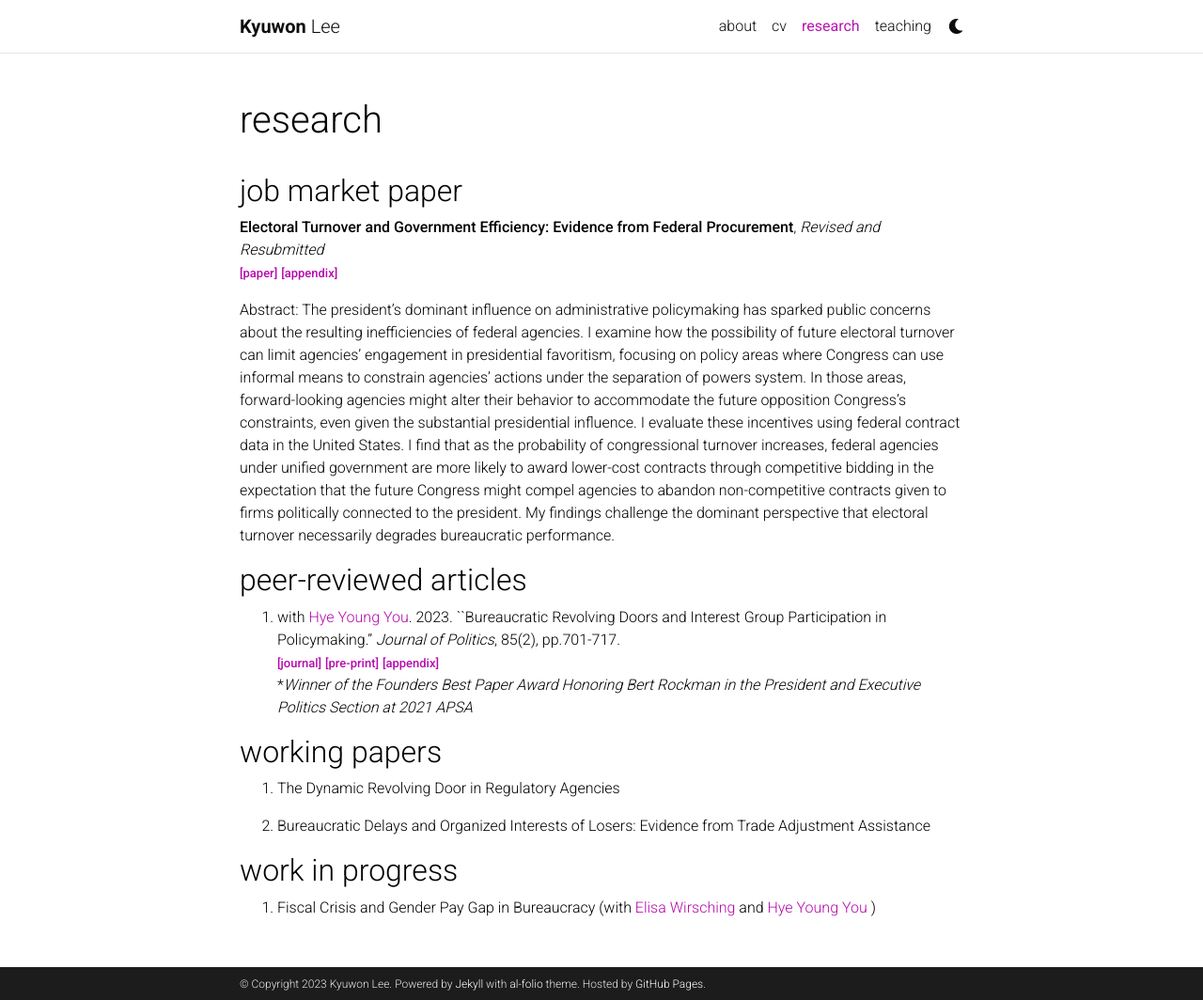
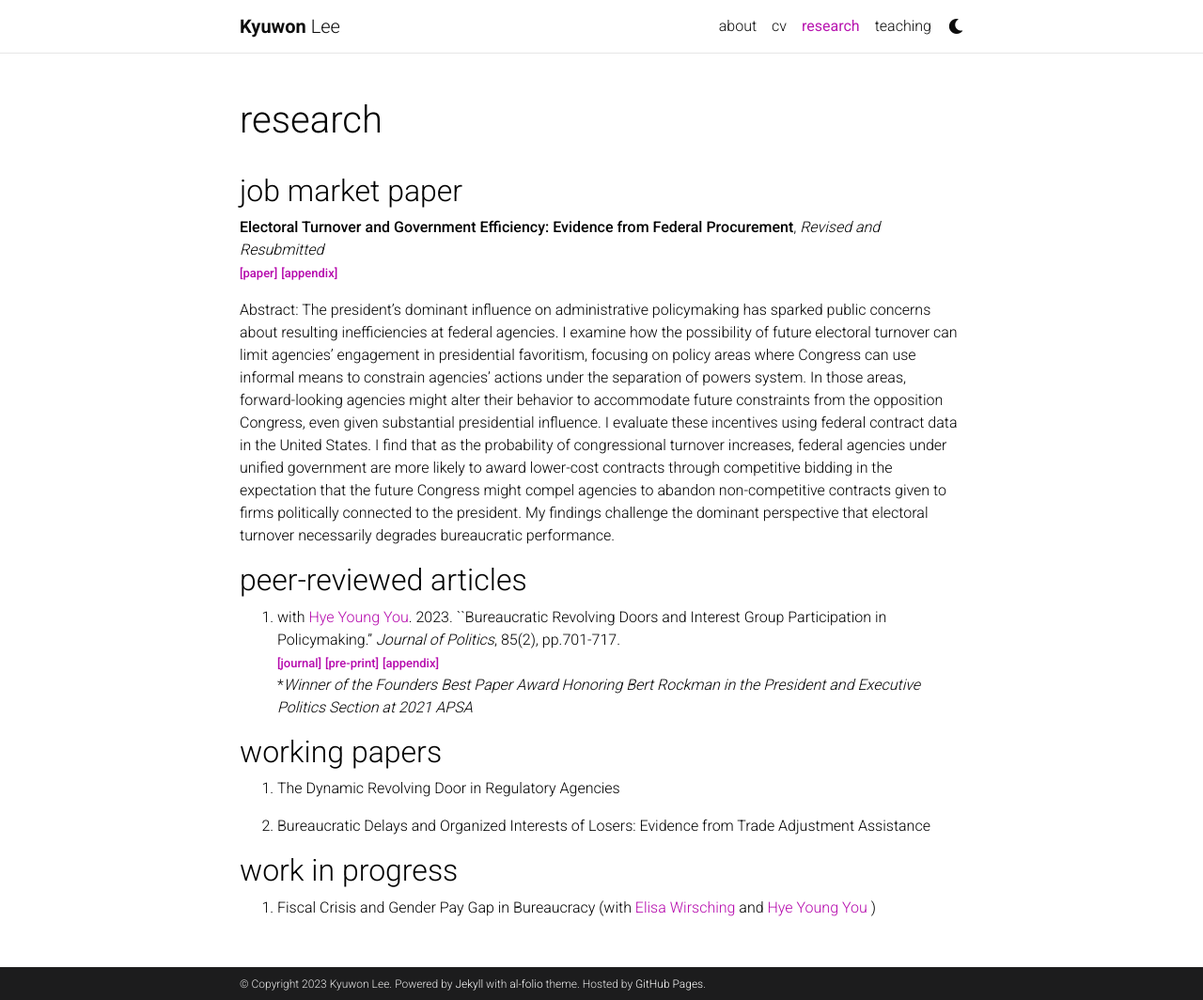
Before and after one commit to kyuwon-lee/kyuwon-lee.github.io, a Jekyll site: the page built from _pages/Research.md, in a window 1280 px wide and 1064 px high. Shown: the whole window at 94% size. Built offline with Jekyll 4.4.1, drawn with Linux system fonts in a browser that asks for light colours; comment, search, counter and statistics services are not loaded; a style sheet for code colours, icons or effects is not loaded.

Commit message:
Update Research.md

```diff
--- a/_pages/Research.md
+++ b/_pages/Research.md
@@ -9,7 +9,7 @@ nav: true
 **Electoral Turnover and Government Efficiency: Evidence from Federal Procurement**, _Revised and Resubmitted_
 **<a href='https://kyuwon-lee.github.io/research/jop_revision.pdf'><font size="2"> [paper]</font></a>**   **<a href='https://kyuwon-lee.github.io/research/appendix_v20.pdf'><font size="2"> [appendix]</font></a>**
 
-Abstract: The president's dominant influence on administrative policymaking has sparked public concerns about the resulting inefficiencies of federal agencies. I examine how the possibility of future electoral turnover can limit agencies' engagement in presidential favoritism, focusing on policy areas where Congress can use informal means to constrain agencies' actions under the separation of powers system. In those areas, forward-looking agencies might alter their behavior to accommodate the future opposition Congress's constraints, even given the substantial presidential influence. I evaluate these incentives using federal contract data in the United States. I find that as the probability of congressional turnover increases, federal agencies under unified government are more likely to award lower-cost contracts through competitive bidding in the expectation that the future Congress might compel agencies to abandon non-competitive contracts given to firms politically connected to the president. My findings challenge the dominant perspective that electoral turnover necessarily degrades bureaucratic performance.
+Abstract: The president's dominant influence on administrative policymaking has sparked public concerns about resulting inefficiencies at federal agencies. I examine how the possibility of future electoral turnover can limit agencies' engagement in presidential favoritism, focusing on policy areas where Congress can use informal means to constrain agencies' actions under the separation of powers system. In those areas, forward-looking agencies might alter their behavior to accommodate future constraints from the opposition Congress, even given substantial presidential influence. I evaluate these incentives using federal contract data in the United States. I find that as the probability of congressional turnover increases, federal agencies under unified government are more likely to award lower-cost contracts through competitive bidding in the expectation that the future Congress might compel agencies to abandon non-competitive contracts given to firms politically connected to the president. My findings challenge the dominant perspective that electoral turnover necessarily degrades bureaucratic performance.
 
 ## peer-reviewed articles
 1. with <a href='https://hyeyoungyou.com'>Hye Young You</a>. 2023. ``Bureaucratic Revolving Doors and Interest Group Participation in Policymaking.'' _Journal of Politics_, 85(2), pp.701-717.
```
